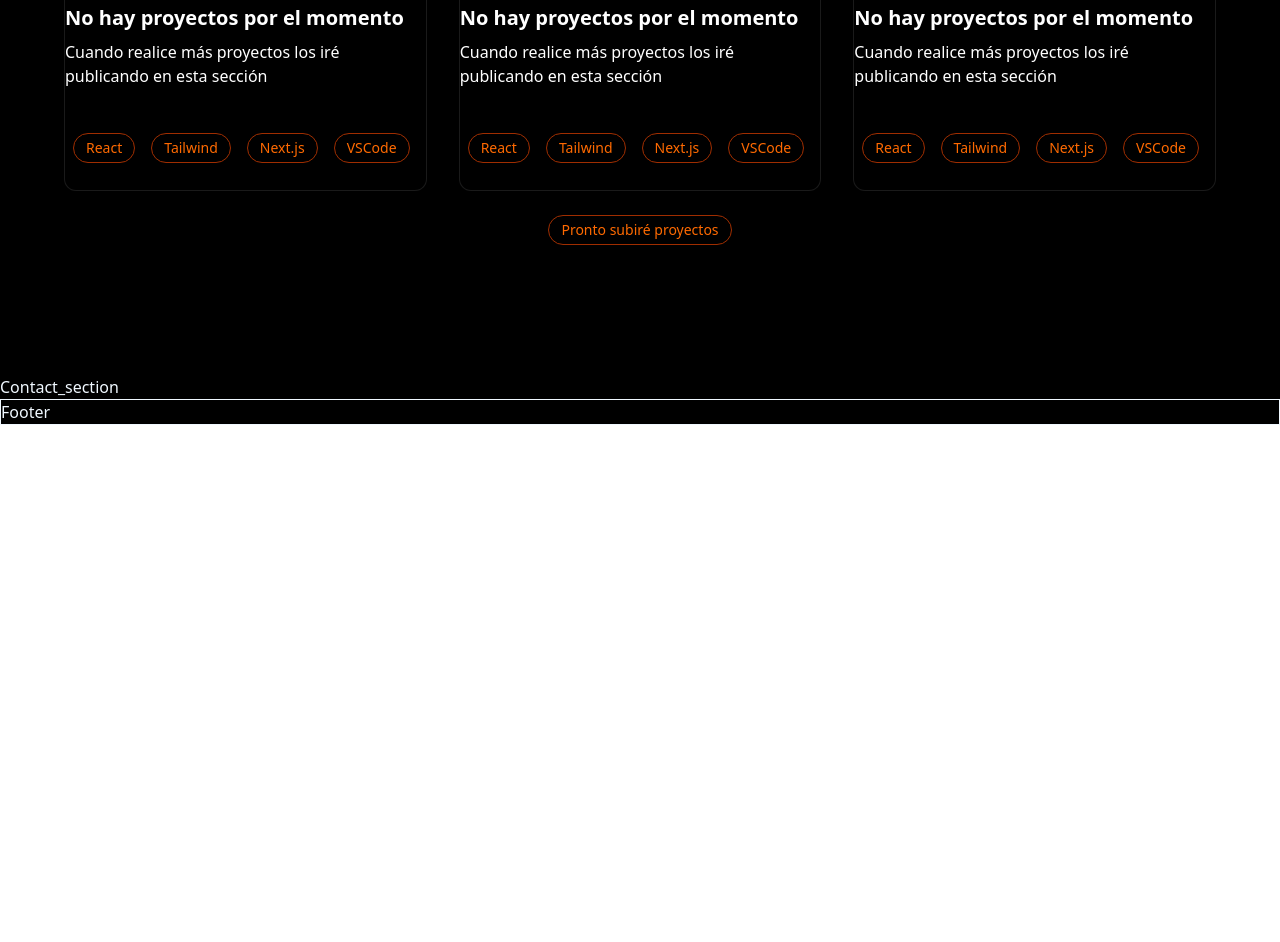
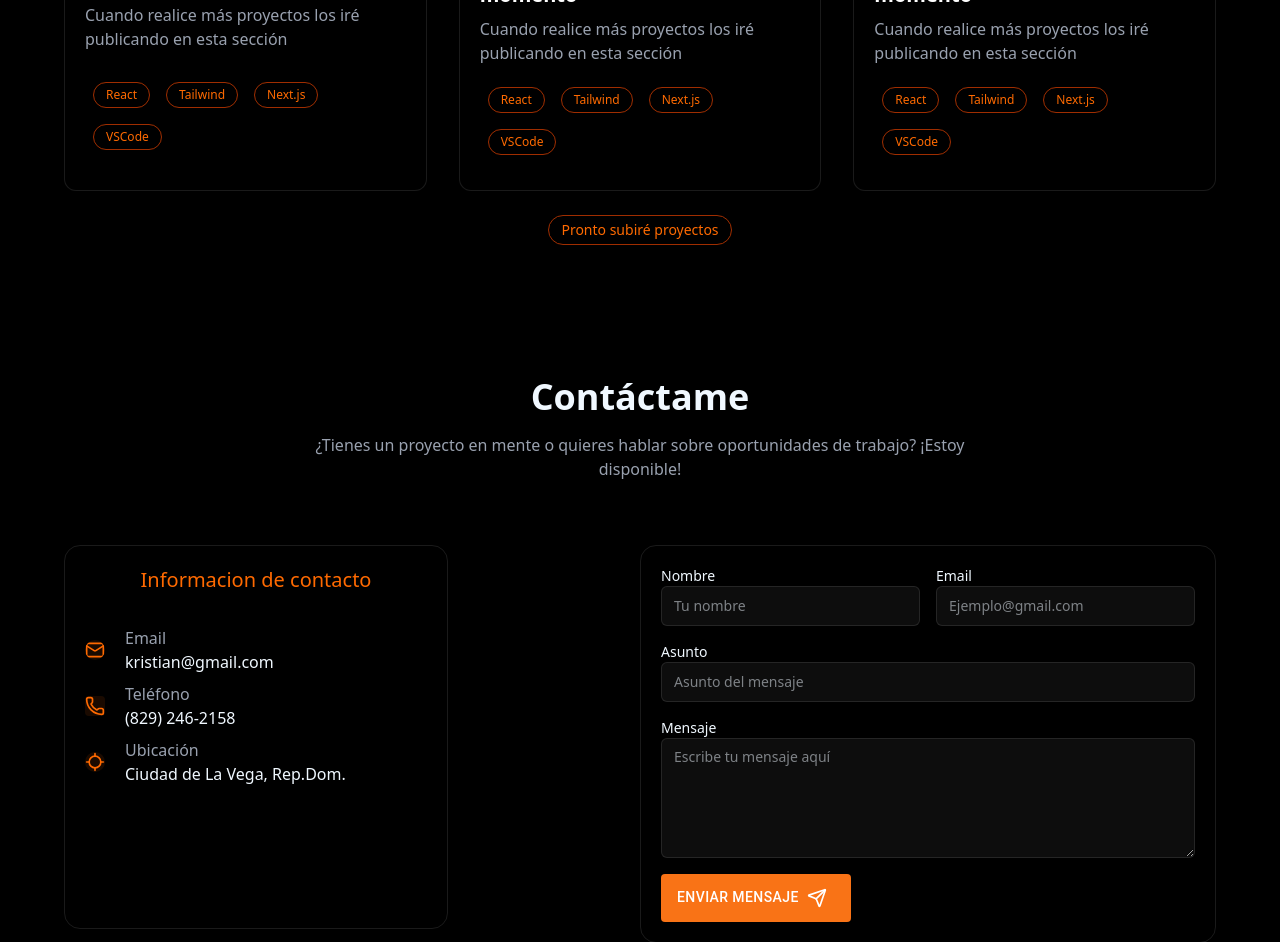
Before and after one commit to SRTENEBROSO00/mi-portafolio, a React (Vite) app: page / in a window 1280 px wide. Shown: the part 1700-2642 px from the top of the page. Before the commit the page ends 2125 px from the top, so only its background shows below. Built offline with nearby package versions, Linux system fonts and the light colour scheme.

Commit message:
Update NavBar and enhance Contact and Project sections with new content and styles

```diff
--- a/src/components/navBar.tsx
+++ b/src/components/navBar.tsx
@@ -17,7 +17,7 @@ function NavBar() {
   return (
 
     // Barra de navegacion
-    <div className='border-gray-700 rounded-xl h-16 flex backdrop-blur backdrop-brightness-50 border fixed w-full top-0 left-0 z-50'>
+    <div className='border-gray-700 rounded-xl h-16 flex backdrop-blur backdrop-brightness-50 border fixed w-screen top-0 left-0 z-50'>
       <nav className='flex justify-around items-center w-full p-5'>
         {/* Logo */}
         <div>
--- a/src/components/section/Contact_section.tsx
+++ b/src/components/section/Contact_section.tsx
@@ -1,9 +1,94 @@
 import React from 'react'
+import { Phone, LocateIcon, Mail, Send, Fullscreen } from "lucide-react";
+import { Button } from '@mui/material';
+
 
 function Contact_section() {
+  const selfInfo = [
+    {
+      email: "kristian@gmail.com",
+      phomNum: "(829) 246-2158",
+      location: "Ciudad de La Vega, Rep.Dom."
+
+    },
+
+  ]
   return (
-    <div>Contact_section</div>
+    <div>
+      {/* content */}
+      <div className=' pt-11 '>
+        <div className="max-w-6xl mx-auto">
+          {/* Header */}
+          <div className="text-center mb-16 ">
+            <h2 className="text-4xl font-bold mb-4">Contáctame</h2>
+            <p className="text-gray-400 max-w-2xl mx-auto">
+              ¿Tienes un proyecto en mente o quieres hablar sobre oportunidades de trabajo? ¡Estoy disponible!
+            </p>
+          </div>
+          {/* Main */}
+          <div className='grid grid-cols-2 mx-auto'>
+            {/* Informacion */}
+            <div className='border rounded-2xl border-white/10 h-96 w-96 inline-block p-5 '>
+              <h2 className='text-center text-xl text-orange-500'>Informacion de contacto</h2>
+              <div className='pt-8'>
+                <div className='flex items-center  gap-5'>
+                  <Mail className="h-5 w-5 text-orange-500 bg-orange-500/10 rounded-full " />
+                  <div>
+                    <h3 className='text-gray-400 text-opacity-70'>Email</h3>
+                    <p>kristian@gmail.com</p>
+                  </div>
+                </div>
+
+                <div className='flex items-center my-2 gap-5'>
+                  <Phone className="h-5 w-5 text-orange-500 bg-orange-500/10 rounded " />
+                  <div>
+                    <h3 className='text-gray-400 text-opacity-70'>Teléfono</h3>
+                    <p>(829) 246-2158</p>
+                  </div>
+                </div>
+
+                <div className='flex items-center my-2 gap-5'>
+                  <LocateIcon className="h-5 w-5 text-orange-500 bg-orange-500/10 rounded-full " />
+                  <div>
+                    <h3 className='text-gray-400 text-opacity-70'>Ubicación</h3>
+                    <p>Ciudad de La Vega, Rep.Dom.</p>
+                  </div>
+                </div>
+              </div>
+            </div>
+            {/* Formulario de contacto */}
+            <div className='border rounded-2xl border-white/10 p-5'>
+              <form action="">
+                <div className='grid grid-cols-2 gap-4'>
+                  <div className='flex flex-col'>
+                    <label htmlFor="" className='text-sm'>Nombre</label>
+                    <input type="text" placeholder='Tu nombre' className='flex h-10 w-full rounded-md border px-3 py-2 text-sm placeholder:text-muted-foreground bg-white/5 border-white/10' />
+                  </div>
+                  <div className='flex flex-col'>
+                    <label htmlFor="" className='text-sm'>Email</label>
+                    <input type="text" placeholder='Ejemplo@gmail.com' className='flex h-10 w-full rounded-md border px-3 py-2 text-sm placeholder:text-muted-foreground bg-white/5 border-white/10' />
+                  </div>
+                </div>
+                <div className='flex flex-col mt-4'>
+                  <label htmlFor="" className='text-sm'>Asunto</label>
+                  <input type="text" placeholder='Asunto del mensaje' className='flex h-10 w-full rounded-md border px-3 py-2 text-sm placeholder:text-muted-foreground bg-white/5 border-white/10' />
+                </div>
+                <div className='flex flex-col mt-4'>
+                  <label htmlFor="" className='text-sm'>Mensaje</label>
+                  <textarea className='flex w-full rounded-md border px-3 py-2 text-sm bg-white/5 border-white/10 min-h-[120px]' placeholder='Escribe tu mensaje aquí'></textarea>
+                </div>
+                <Button variant='contained'
+                  sx={{
+                    backgroundColor: '#F97316',
+                    marginTop: '16px',
+                  }}>Enviar mensaje <Send className='h-5 w-5 m-2'/> </Button>
+              </form>
+            </div>
+          </div>
+        </div>
+      </div>
+    </div>
   )
+
 }
-
 export default Contact_section
--- a/src/components/section/Project_section.tsx
+++ b/src/components/section/Project_section.tsx
@@ -8,7 +8,7 @@ import Image from "../../assets/doing.png"
 function Project_section() {
   // Los datos dentro de los proyectos
   const projectData = [{
-    projectName: 'No hay proyectos por el momento',
+    projectName: 'PTD-Asistencia',
     image: Image,
     decription: "Cuando realice más proyectos los iré publicando en esta sección",
     badge: ["React", "Tailwind", "Next.js", "VSCode"]
@@ -29,7 +29,7 @@ function Project_section() {
   // const
   return (
     <div>
-      <div className="bg-black text-white min-h-screen py-16 px-4">
+      <div className="bg-black text-white py-16 px-4">
         <div className="max-w-6xl mx-auto">
           {/* Header */}
           <div className="text-center mb-16">
@@ -43,20 +43,20 @@ function Project_section() {
           <div className='grid md:grid-cols-2 lg:grid-cols-3 gap-8  '>
             {/* Render */}
             {projectData.map((projectGroup, index) => (
-              <div key={index} className='group h-96 flex flex-col justify-around items-start bg-black/40 backdrop-blur-sm border border-white/10 rounded-xl overflow-hidden hover:border-orange-500/50 transition-all hover:shadow-orange-500/10 hover:shadow-lg'>
+              <div key={index} className='  group h-96 flex flex-col justify-around items-start bg-black/40 backdrop-blur-sm border border-white/10 rounded-xl overflow-hidden hover:border-orange-500/50 transition-all hover:shadow-orange-500/10 hover:shadow-lg p-5 '>
                 <div>
-                  <div className='absolute inset-0 bg-gradient-to-t from-black/80 to-transparent opacity-0 group-hover:opacity-100 transition-opacity flex items-end justify-between p-4'>
-                    <Github />
+                  <div className=' absolute inset-0 bg-gradient-to-t from-black/80 to-transparent opacity-0 group-hover:opacity-100 h-44 transition-opacity flex items-end justify-between p-4'>
+                    <Github className='hover:bg-orange-950/50 pointer-events-auto' />
                   </div>
                   <img src={projectGroup.image} alt="imagen del proyecto" className='' />
                 </div>
-                <div className=' pt-6'>
+                <div className=''>
                   <h3 className='text-xl font-bold mb-2 group-hover:text-orange-500 transition-colors'>{projectGroup.projectName}</h3>
-                  <p className='text-muted-foreground mb-'> {projectGroup.decription}</p>
+                  <p className='text-gray-400 text-opacity-70'> {projectGroup.decription}</p>
                 </div>
                 <div className=''>
                   {projectGroup.badge.map((filtrar, filterIndex) => (
-                    <Badge key={filterIndex} className='className="bg-orange-950/30 text-orange-500 border-orange-800 hover:bg-orange-950/50 m-2 text-sm p-1 border inline-block rounded-full px-3 '>
+                    <Badge key={filterIndex} className='className="bg-orange-950/30 text-orange-500 border-orange-800 hover:bg-orange-950/50 m-2 text-xs p-1 border inline-block rounded-full px-3 '>
                       {filtrar}
                     </Badge>
                   ))}
```
